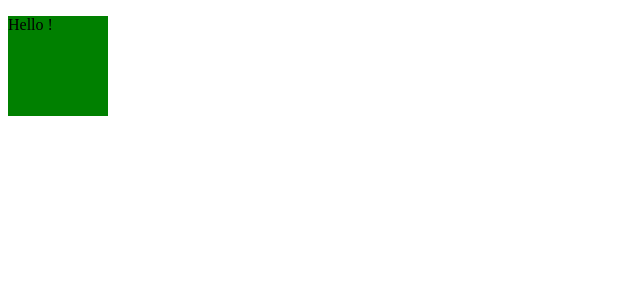
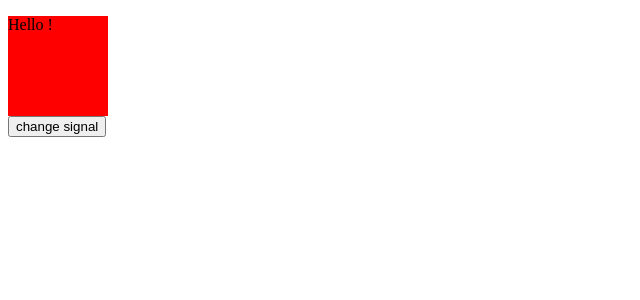
Before and after one commit to ariel-santos/AnimateAngularApplications, an Angular app in the folder AnimateApplication/: page / in a window 1280 px wide. Shown: the top 300 px of the page, without its empty margins (0-640 px from the left). Built offline with nearby package versions, Linux system fonts and the light colour scheme.

Commit message:
+create button to change state

```diff
--- a/AnimateApplication/src/app/dashboard/dashboard.component.html
+++ b/AnimateApplication/src/app/dashboard/dashboard.component.html
@@ -1,3 +1,7 @@
-<div class="square" [@signal]="'go'">
+<div class="square" [@signal]="signalState">
   <p>Hello !</p>
 </div>
+
+<button (click)="ChangeSignal()">
+  change signal
+</button>
--- a/AnimateApplication/src/app/dashboard/dashboard.component.ts
+++ b/AnimateApplication/src/app/dashboard/dashboard.component.ts
@@ -7,6 +7,9 @@ import { trigger, state, style } from '@angular/animations';
     trigger('signal', [
       state('go', style ({
         'background-color': 'green'
+      })),
+      state('stop', style ({
+        'background-color': 'red'
       }))
     ])
   ],
@@ -14,10 +17,17 @@ import { trigger, state, style } from '@angular/animations';
   styleUrls: ['./dashboard.component.scss']
 })
 export class DashboardComponent implements OnInit {
+  signalState = 'stop';
 
   constructor() { }
 
   ngOnInit() {
   }
 
+  ChangeSignal() {
+    this.signalState = (this.signalState === 'go') ? 'stop' : 'go';
+  }
+
+
+
 }
```
